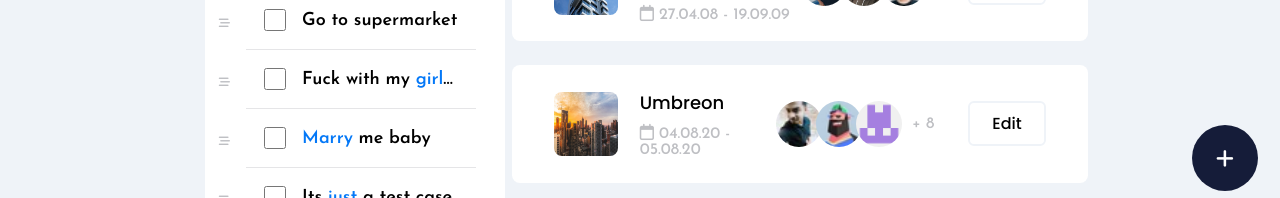
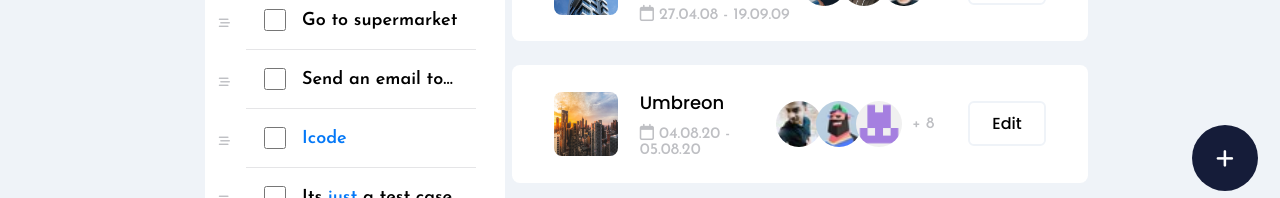
Before and after one commit to NathanCotrim/Dashboard-UI, a website: page index.html in a window 1280 px wide. Shown: the part 587-785 px from the top of the page. Drawn offline with Linux system fonts and the light colour scheme.

Commit message:
fix html

```diff
--- a/index.html
+++ b/index.html
@@ -104,14 +104,14 @@
                                 <i class="fas fa-stream"></i>
                                 <div class="task">
                                     <input type="checkbox" name="" id="">
-                                    <p class="title">Fuck with my <span>girlfriend</span></p>
+                                    <p class="title">Send an email to<span>customer</span></p>
                                 </div>
                             </div>
                             <div class="item">
                                 <i class="fas fa-stream"></i>
                                 <div class="task">
                                     <input type="checkbox" name="" id="">
-                                    <p class="title"><span>Marry</span> me baby</p>
+                                    <p class="title"><span>I<span>code</p>
                                 </div>
                             </div>
                             <div class="item">
```
